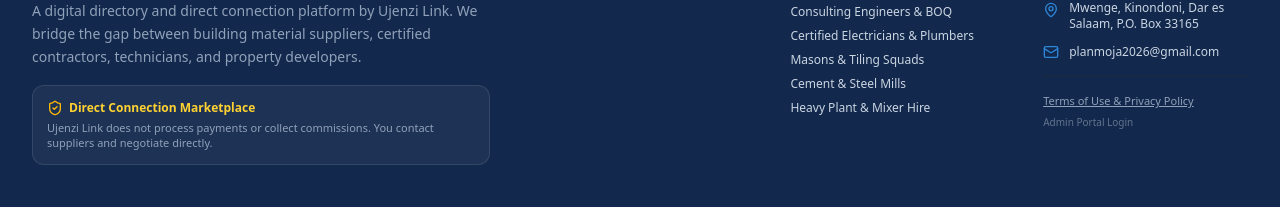
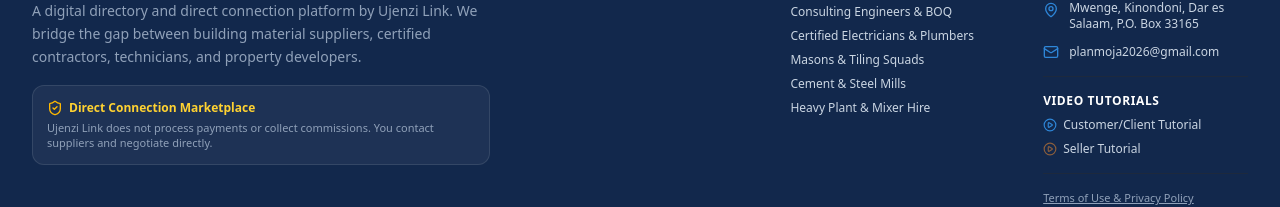
Before and after one commit to ibrahgraphix/Ujenzi-link, a React (Vite) app in the folder Frontend/: page / in a window 1280 px wide. Shown: the part 2688-2895 px from the top of the page. Built offline with nearby package versions, Linux system fonts and the light colour scheme; no server answers.

Commit message:
Video links

```diff
--- a/Frontend/src/components/layout/Footer.tsx
+++ b/Frontend/src/components/layout/Footer.tsx
@@ -1,5 +1,5 @@
 import React, { useState, useEffect } from 'react';
-import { Building2, Phone, Mail, MapPin, ShieldCheck, User } from 'lucide-react';
+import { Building2, Phone, Mail, MapPin, ShieldCheck, User, PlayCircle } from 'lucide-react';
 import { getCategories } from '../../services/categoriesService';
 import { Category } from '../../types';
 
@@ -178,6 +178,37 @@
               </div>
             </div>
 
+            {/* Video Tutorials */}
+            <div className="mt-4 pt-4 border-t border-slate-800 space-y-2">
+              <span className="text-xs font-bold text-white uppercase tracking-wider block">
+                Video Tutorials
+              </span>
+              <ul className="space-y-2 text-xs">
+                <li>
+                  <a
+                    href="https://drive.google.com/file/d/1UnsRtHhZJxqW98Z04r2FVBoZkMQTJ0-J/view?usp=drive_link"
+                    target="_blank"
+                    rel="noopener noreferrer"
+                    className="hover:text-[#2E86D8] text-slate-300 flex items-center gap-1.5 transition-colors group"
+                  >
+                    <PlayCircle className="w-3.5 h-3.5 text-[#2E86D8] shrink-0 group-hover:scale-110 transition-transform" />
+                    <span>Customer/Client Tutorial</span>
+                  </a>
+                </li>
+                <li>
+                  <a
+                    href="https://drive.google.com/file/d/1t3u9-RhoHlazXEVBwKBNR-2UZ99RluMd/view?usp=drive_link"
+                    target="_blank"
+                    rel="noopener noreferrer"
+                    className="hover:text-[#8B5E3C] text-slate-300 flex items-center gap-1.5 transition-colors group"
+                  >
+                    <PlayCircle className="w-3.5 h-3.5 text-[#8B5E3C] shrink-0 group-hover:scale-110 transition-transform" />
+                    <span>Seller Tutorial</span>
+                  </a>
+                </li>
+              </ul>
+            </div>
+
             <div className="mt-4 pt-4 border-t border-slate-800 space-y-1 text-[11px]">
               <div>
                 <button
```
